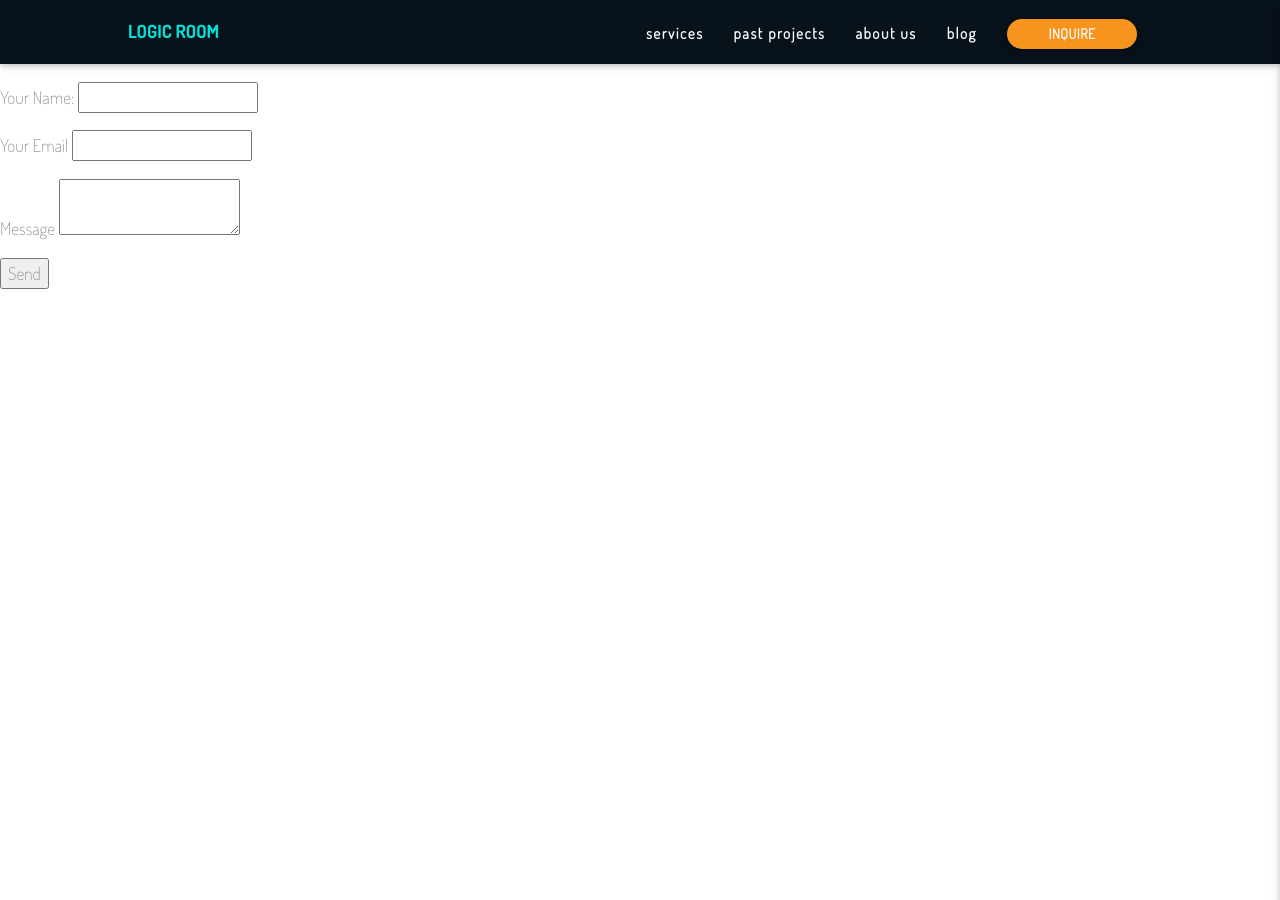
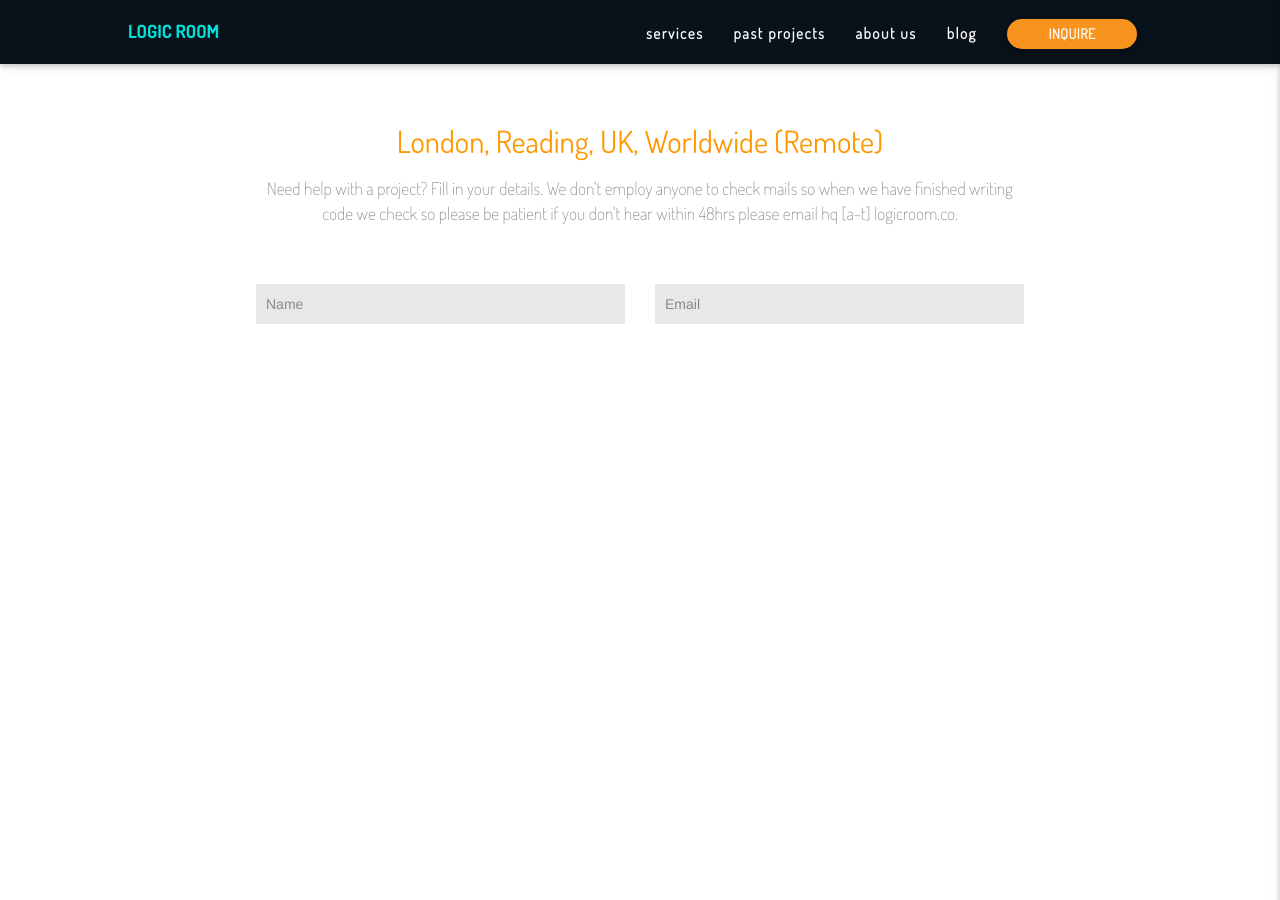
Before and after one commit to peterheard01/logic-room, a Jekyll site: the page built from inquire/index.html, in a window 1280 px wide. Built offline with Jekyll 4.4.1, drawn with Linux system fonts in a browser that asks for light colours.

Commit message:
styling the inquire page

```diff
--- a/_sass/3-base/_body-element.scss
+++ b/_sass/3-base/_body-element.scss
@@ -4,6 +4,31 @@ body {
   overflow-x: hidden;
   line-height: 1.2;
   font-size: 16px;
+}
+
+input {
+  width : 100%;
+  border: 0;
+  background-color: $light-grey;
+  height: 40px;
+  padding: 10px 10px 10px 10px;
+  color:$white;
+}
+
+::-webkit-input-placeholder {
+  color: $grey;
+}
+
+:-moz-placeholder { /* Firefox 18- */
+  color: $grey;
+}
+
+::-moz-placeholder {  /* Firefox 19+ */
+  color: $grey;
+}
+
+:-ms-input-placeholder {
+  color: $grey;
 }
 
 .wrapper {
@@ -147,25 +172,13 @@ blockquote {
   }
 
   .btn, .btn-large-white {
-
-    //font-weight:normal;
     height : 30px;
     line-height : 30px;
     font-size: 1em !important;
     width : 180px !important;
-
-    //.material-icons {
-    //  position:relative;
-    //  top:3px;
-    //}
   }
 
 }
-
-
-
-
-
 
 .navbar-fixed {
 
--- a/_sass/3-base/_vars.scss
+++ b/_sass/3-base/_vars.scss
@@ -3,6 +3,7 @@ $button_color: #f8b80f;
 $logo_color: #00e2d8;
 $text_color: #ffffff;
 $grey : #888888;
+$light-grey : #e8e8e8;
 $banner : #07121b;
 $white : #FFFFFF;
 $black : #000000;
--- a/inquire/index.html
+++ b/inquire/index.html
@@ -2,20 +2,90 @@
 layout: default
 ---
 
-<form name="contact" action="thank-you" netlify>
-  <p>
-    <label>Your Name:</label>
-    <input type="text" name="name">
-  </p>
-  <p>
-    <label>Your Email</label>
-    <input type="email" name="email">
-  </p>
-  <p>
-    <label>Message</label>
-    <textarea name="message"></textarea>
-  </p>
-  <p>
-    <button>Send</button>
-  </p>
-</form>
+
+<section id="inquire">
+
+  <div class="wrapper">
+
+    <br>
+    <br>
+
+    <h1 class="title orange-text center">London, Reading, UK, Worldwide (Remote)</h1>
+
+    <p class="center">Need help with a project? Fill in your details. We don't employ anyone to check mails so when we have finished
+      writing code we check so please
+      be patient if you don't hear within 48hrs please email hq [a-t] logicroom.co.</p>
+
+    <br>
+    <br>
+
+    <!--<form name="contact" action="thank-you" netlify>-->
+
+      <div class="row">
+
+        <div class="col-xs-3 col-lg-6 center">
+          <input name="name" placeholder="Name">
+        </div>
+
+        <div class="col-xs-3 col-lg-6 center">
+          <input type="email" name="email" placeholder="Email">
+        </div>
+
+      </div>
+
+      <!--<div class="row">-->
+        <!--<div class="col-md-3 col-lg-6 center">-->
+
+          <!--<input type="text" name="phone" placeholder="Phone Number">-->
+
+        <!--</div>-->
+        <!--<div class="col-xs-6 col-sm-6 col-md-3 col-lg-6 center">-->
+
+          <!--<input type="email" name="reason" placeholder="Reason For Contact">-->
+
+        <!--</div>-->
+
+      <!--</div>-->
+
+      <!--<div class="row">-->
+        <!--<div class="col-lg-12 center">-->
+
+          <!--<input type="text" name="message" placeholder="Message">-->
+
+        <!--</div>-->
+
+      <!--</div>-->
+
+      <!--<div class="row">-->
+        <!--<div class="col-lg-12 center">-->
+
+          <!--<button>Send</button>-->
+
+        <!--</div>-->
+
+      <!--</div>-->
+
+    <!--</form>-->
+
+
+    <!--<form name="contact" action="thank-you" netlify>-->
+    <!--<p>-->
+    <!--<label>Your Name:</label>-->
+    <!---->
+    <!--</p>-->
+    <!--<p>-->
+    <!--<label>Your Email</label>-->
+    <!---->
+    <!--</p>-->
+    <!--<p>-->
+    <!--<label>Message</label>-->
+    <!--<textarea name="message"></textarea>-->
+    <!--</p>-->
+    <!--<p>-->
+    <!--<button>Send</button>-->
+    <!--</p>-->
+    <!--</form>-->
+
+  </div>
+
+</section>
```
